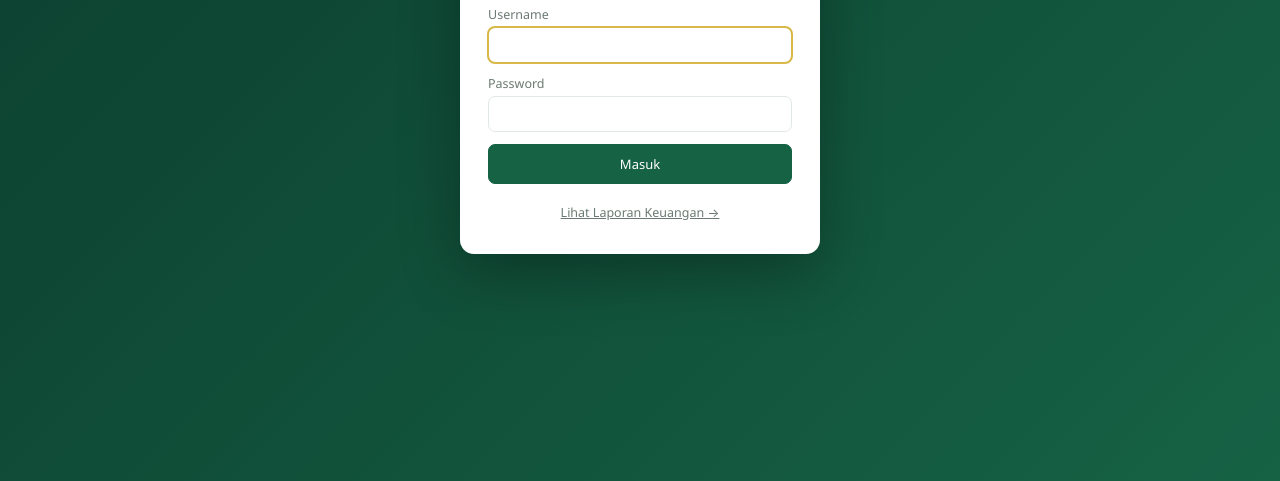
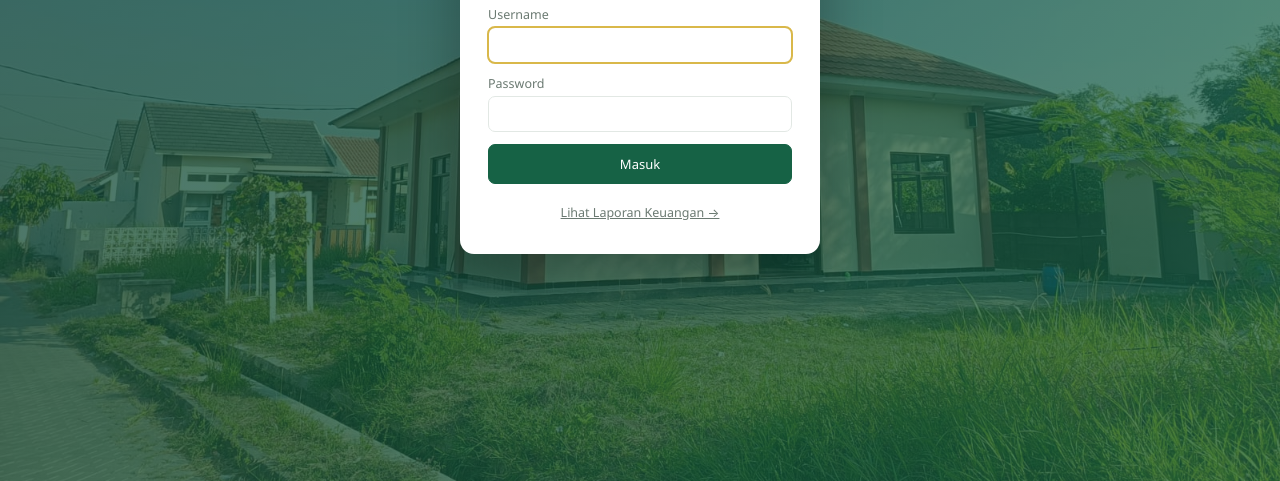
Before and after one commit to basten08/masjid-al-ghufron, a website: page public/index.html in a window 1280 px wide. Shown: the part 319-800 px from the top of the page. Drawn offline with Linux system fonts and the light colour scheme; no server answers.

Commit message:
Ganti background halaman login dari gradient hijau ke foto masjid
Background sekarang pakai foto bangunan Masjid Al-Ghufron dengan
overlay gradient hijau transparan supaya kartu login tetap kontras
dan mudah dibaca.

```diff
--- a/public/style.css
+++ b/public/style.css
@@ -213,7 +213,9 @@ input:focus, select:focus, textarea:focus { outline: 2px solid var(--gold-400);
   display: flex;
   align-items: center;
   justify-content: center;
-  background: linear-gradient(135deg, var(--green-900), var(--green-700));
+  background:
+    linear-gradient(135deg, rgba(11, 61, 46, 0.75), rgba(22, 98, 69, 0.7)),
+    url('/masjid-bg.jpg') center center / cover no-repeat;
   padding: 16px;
 }
 .login-card {
```
Also changed, not shown: public/masjid-bg.jpg (added).
